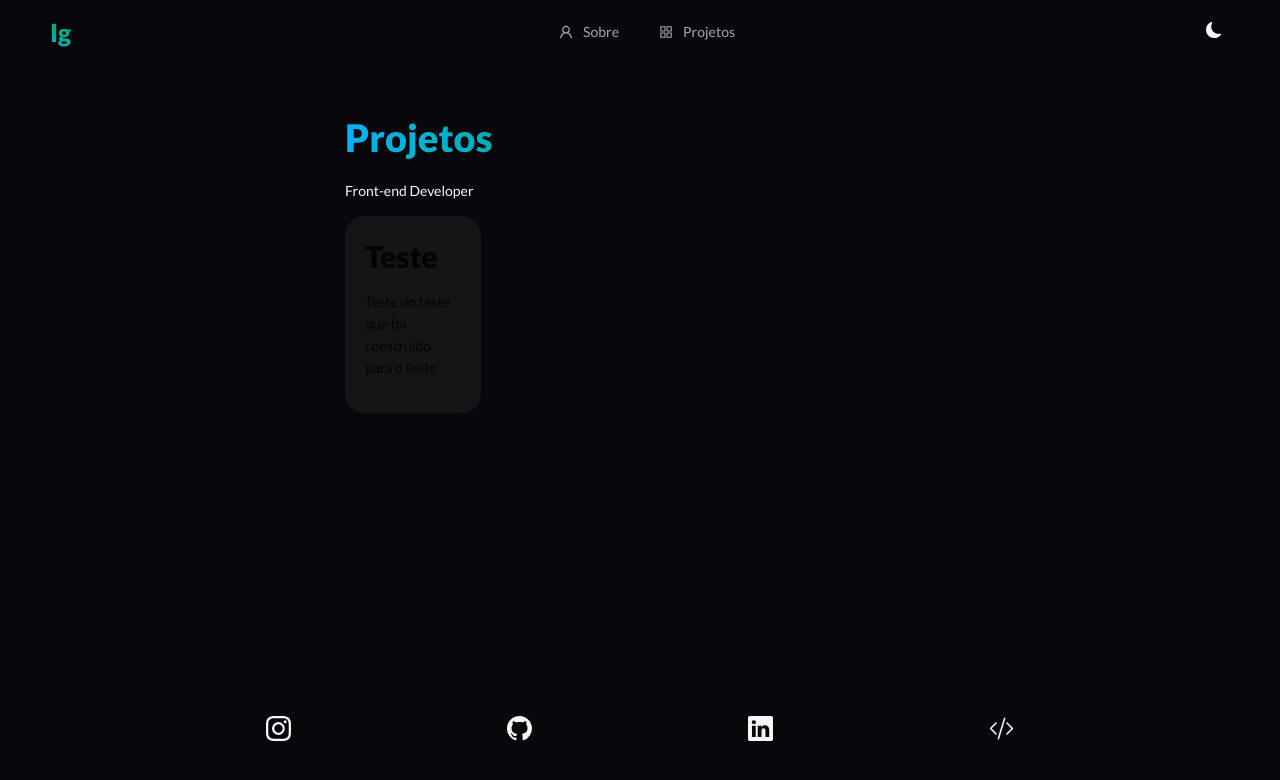
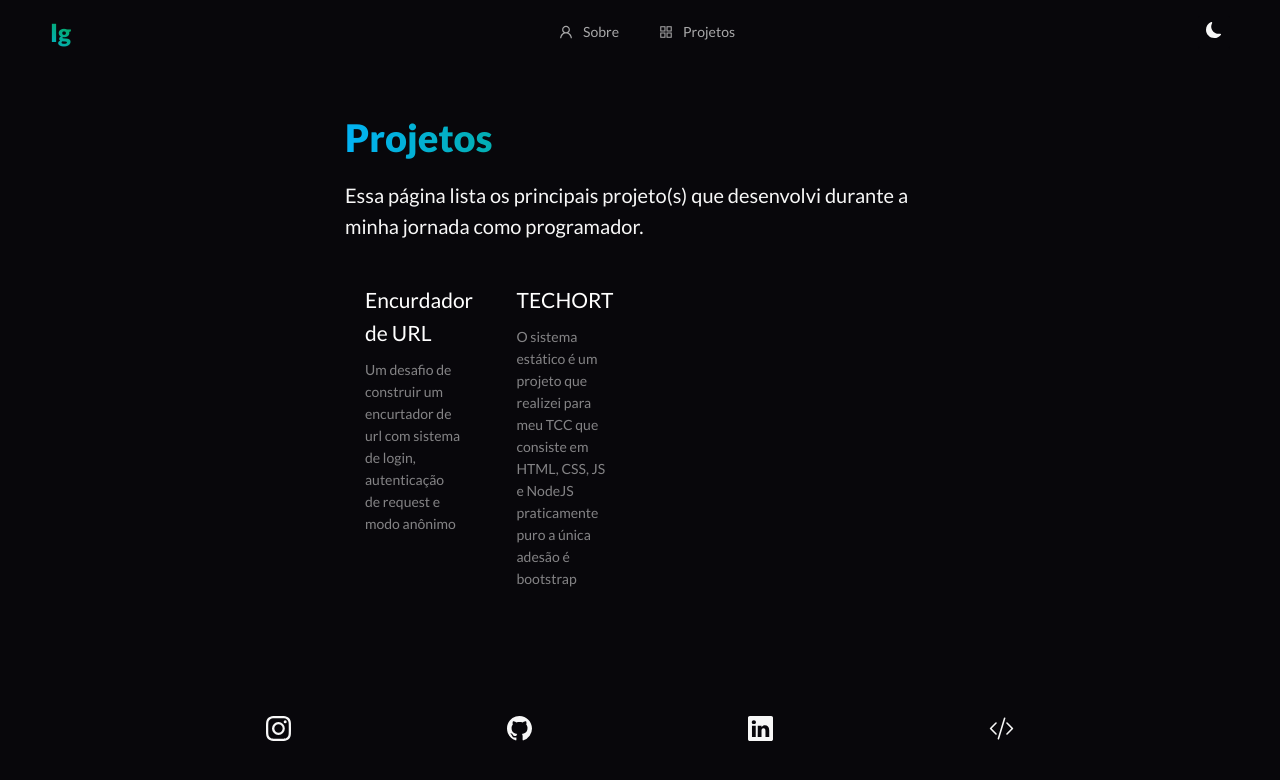
Before and after one commit to IgorM-Oliveira/Portfolio, a Next.js app: page /project in a window 1280 px wide. Shown: the top 780 px of the page. Built offline with nearby package versions, Linux system fonts and the light colour scheme.

Commit message:
add projects em page project

```diff
--- a/src/pages/project.jsx
+++ b/src/pages/project.jsx
@@ -1,26 +1,91 @@
 import React from 'react';
-import {Typography, Row, Col, Card} from "antd";
+import {Typography, Row, Col} from "antd";
 import {useSelector} from "react-redux";
 import {selectTheme} from "../store/themeReducer";
+import {styled} from "@stitches/react";
 
 const {Title, Paragraph} = Typography;
 
 export default function Home() {
   const mode = useSelector(selectTheme);
 
+  const CardStyled = styled('div', {
+    padding: '20px',
+    borderRadius: '10px',
+    variants: {
+      theme: {
+        dark: {
+          '&:hover, &:active': {
+            backgroundColor: 'rgba(255,255,255,0.1)'
+          }
+        },
+        light: {
+          '&:hover, &:active': {
+            backgroundColor: 'rgba(52, 52, 52, 0.3)'
+          }
+        }
+      }
+    }
+  })
+
+  const TitleStyled = styled('h1', {
+    size: '50px',
+    variants: {
+      theme: {
+        dark: {
+          color: 'rgb(255,255,255)'
+        },
+        light: {
+          color: 'rgb(33,33,33)'
+        }
+      }
+    }
+  })
+
+  const ParagraphStyled = styled('p', {
+    variants: {
+      theme: {
+        dark: {
+          color: 'rgb(255,255,255,0.5)'
+        },
+        light: {
+          color: 'rgb(52,52,52,0.8)'
+        }
+      }
+    }
+  })
+
   return (
     <Row>
       <Col span={12} offset={6}>
         <div className={'content'}>
           <Title className={`gradient ${mode}`}>Projetos</Title>
-          <Paragraph className={`${mode}`}>Front-end Developer</Paragraph>
+          <Paragraph className={`paragraph ${mode}`}>
+            Essa página lista os principais projeto(s) que desenvolvi durante a minha jornada como programador.
+          </Paragraph>
 
           <Row gutter={[16, 16]}>
-            <Col lg={{span: 6}} sm={{span: 12}} >
-              <div onClick={() => console.log('teste')} style={{cursor: 'pointer', backgroundColor: 'rgba(52, 52, 52, 0.3)', padding: '20px', borderRadius: '20px'}}>
-                <Title level={2}>Teste</Title>
-                <Paragraph>Teste do teste que foi construido para o teste</Paragraph>
-              </div>
+            <Col lg={{span: 6}} sm={{span: 12}}>
+              <a href={'https://github.com/IgorM-Oliveira/ChallengerVueJs'}>
+                <CardStyled theme={mode}>
+                  <TitleStyled theme={mode}>Encurdador de URL</TitleStyled>
+                  <ParagraphStyled theme={mode}>
+                    Um desafio de construir um encurtador de url
+                    com sistema de login, autenticação de request e modo anônimo
+                  </ParagraphStyled>
+                </CardStyled>
+              </a>
+            </Col>
+            <Col lg={{span: 6}} sm={{span: 12}}>
+              <a href={'https://github.com/IgorM-Oliveira/TECHORT'}>
+                <CardStyled theme={mode}>
+                  <TitleStyled theme={mode}>TECHORT</TitleStyled>
+                  <ParagraphStyled theme={mode}>
+                    O sistema estático é um projeto que realizei para meu TCC que consiste
+                    em HTML, CSS, JS e NodeJS praticamente puro a única adesão é bootstrap
+                  </ParagraphStyled>
+                </CardStyled>
+              </a>
             </Col>
           </Row>
         </div>
```
